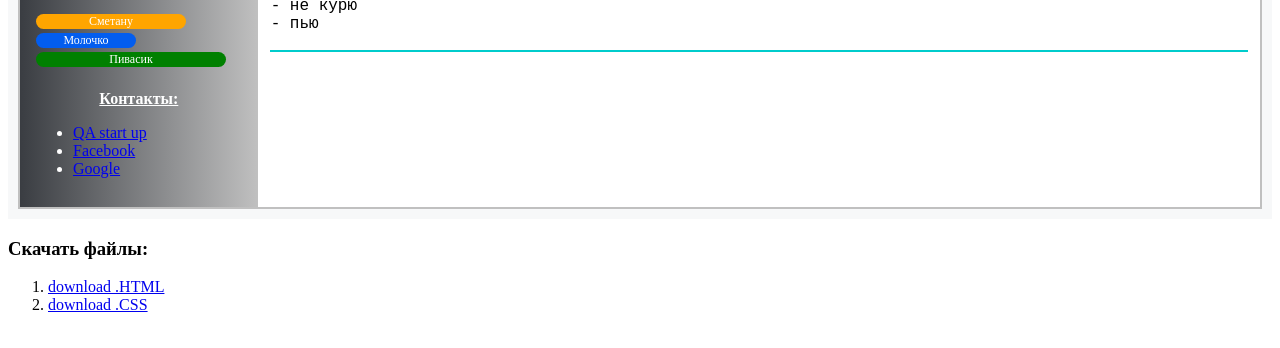
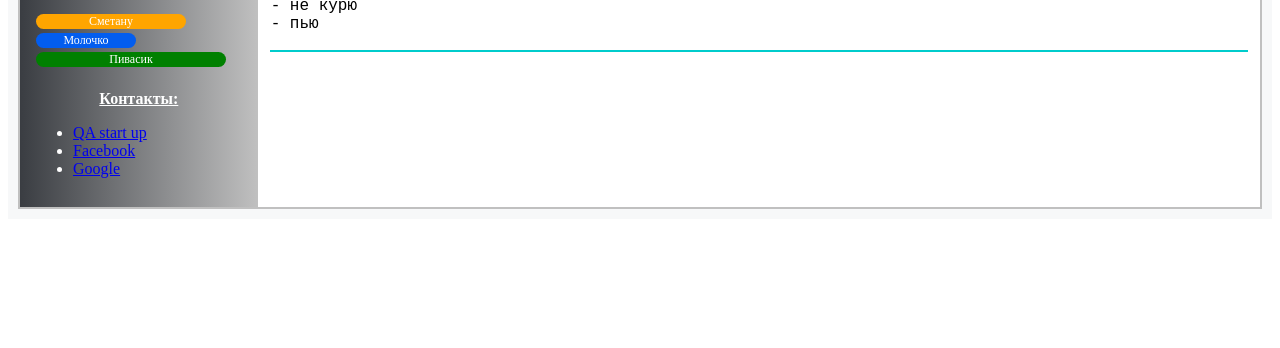
Before and after one commit to Semensemenu4/API_test, a plain HTML site: page index.html in a window 1280 px wide. Shown: the part 380-728 px from the top of the page. Drawn offline with Linux system fonts and the light colour scheme.

Commit message:
Update index.html

```diff
--- a/index.html
+++ b/index.html
@@ -91,13 +91,5 @@
 
 		</div>
 	</div>
-
-
-<h3>Скачать файлы:</h3>
-<ol>
-    <li><a href="http://in4box.ru/file/index.html" type="application/file" download="">download .HTML</a></li>
-    <li><a href="http://in4box.ru/file/style.css" type="application/file" download="">download .CSS </a></li>
-</ol>
-
 </body>
 </html>
```
